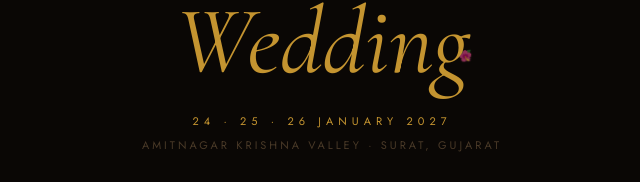
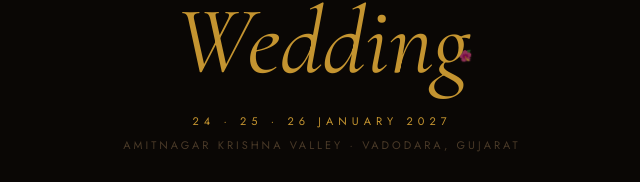
Before and after one commit to ShivPatel2028/shiv-vercel, a website: page public/index.html in a window 1280 px wide. Shown: the part 242-424 px from the top of the page, 318-958 px from the left. Drawn offline with nearby package versions, Linux system fonts and the light colour scheme.

Commit message:
Update wedding venue location in index.html

```diff
--- a/public/index.html
+++ b/public/index.html
@@ -149,7 +149,7 @@ body{font-family:'Jost',sans-serif;background:#0a0705;color:#f0e8d8;min-height:1
   </div>
   <h1 class="hero-title">Shiv Patel's<br><em>Wedding</em></h1>
   <div class="hero-date-row">24 · 25 · 26 January 2027</div>
-  <div class="hero-venue">Amitnagar Krishna Valley · Surat, Gujarat</div>
+  <div class="hero-venue">Amitnagar Krishna Valley · Vadodara, Gujarat</div>
   <div class="hero-divider"></div>
 </section>
 
```
